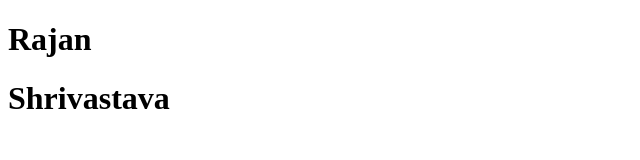
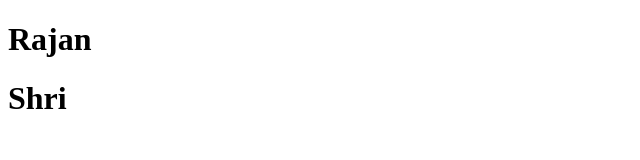
Before and after one commit to rajanshrivastava88/New-folder, a plain HTML site: page index.html in a window 1280 px wide. Shown: the whole page, without its empty margins (0-640 px from the left). Drawn offline with Linux system fonts and the light colour scheme.

Commit message:
changed to shri

```diff
--- a/index.html
+++ b/index.html
@@ -6,6 +6,6 @@
 </head>
 <body>
     <h1>Rajan</h1>
-    <h1>Shrivastava</h1>
+    <h1>Shri</h1>
 </body>
 </html>
```
